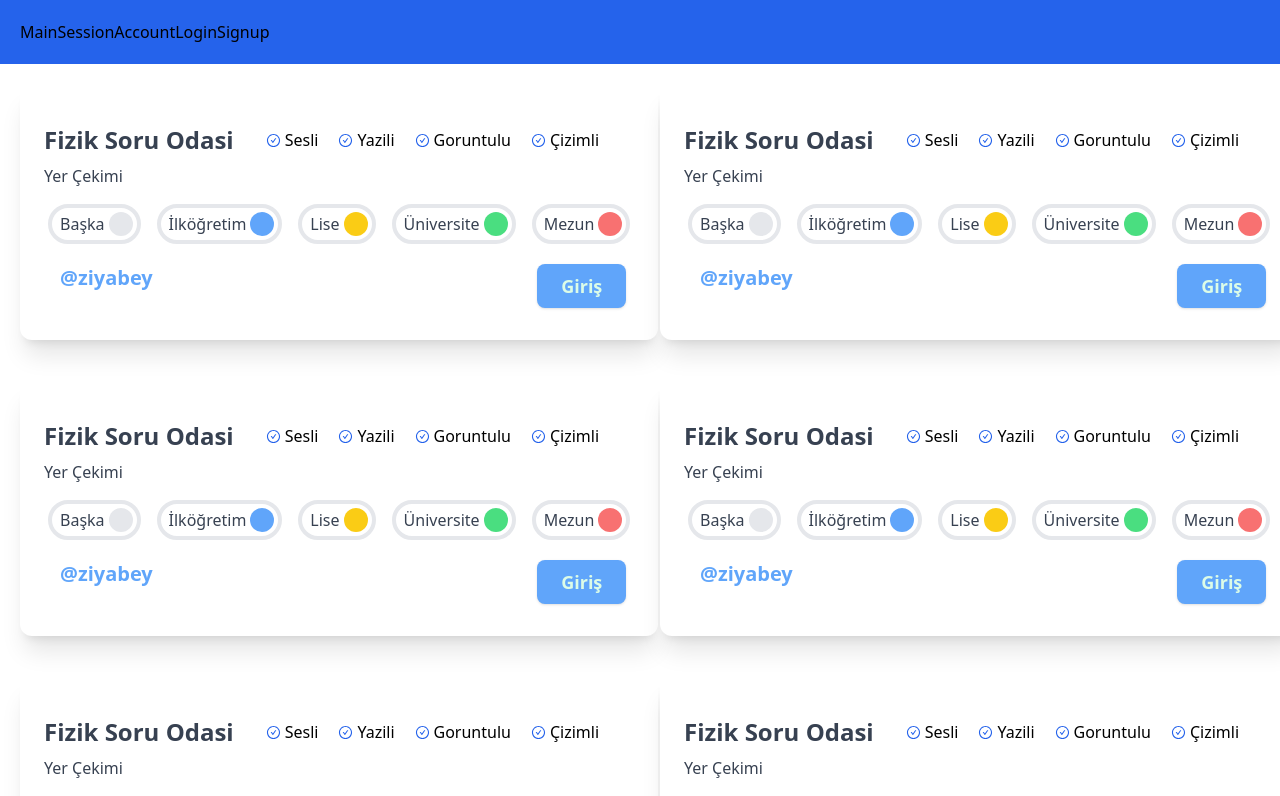
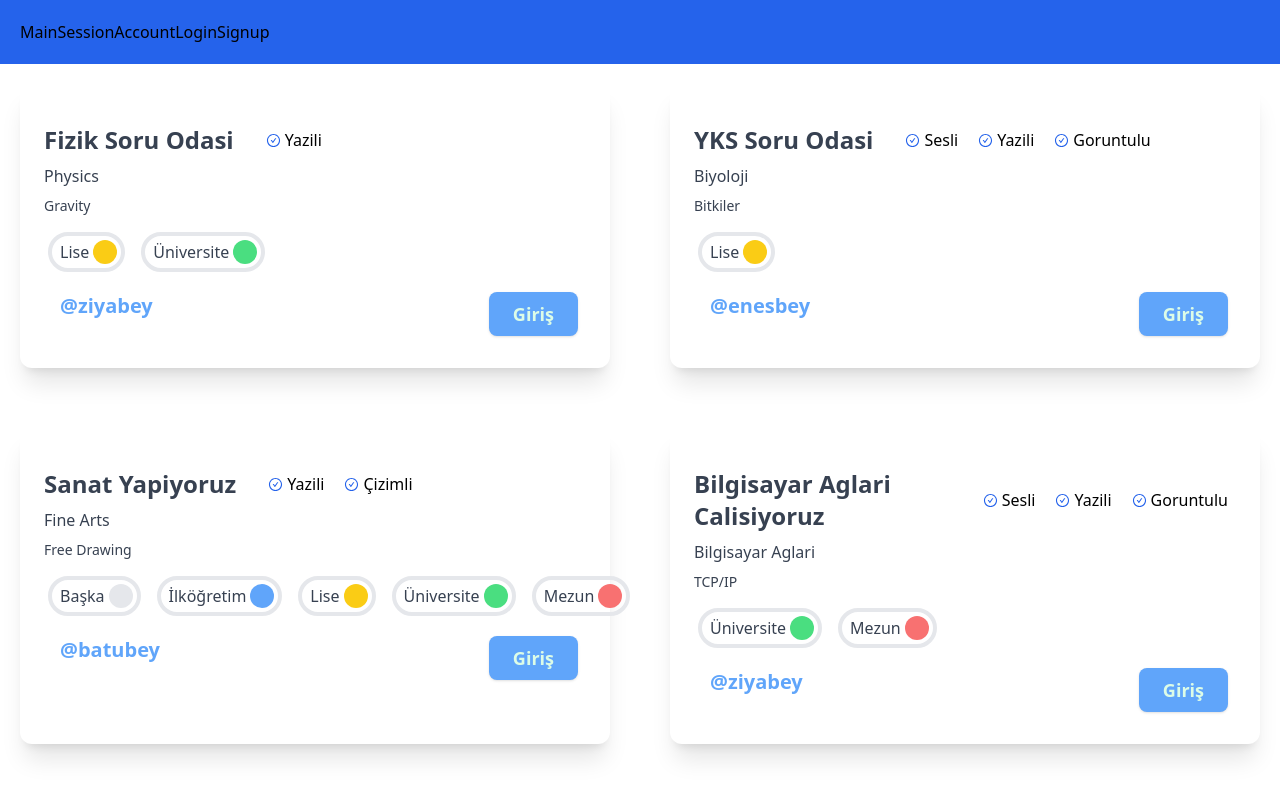
Before and after one commit to BatuhanAC/calisma_odasi, a React (Create React App) app: page / in a window 1280 px wide. Shown: the top 796 px of the page. Built offline with nearby package versions, Linux system fonts and the light colour scheme; data requests are answered from the project's data file.

Commit message:
RoomBox edited

```diff
--- a/package.json
+++ b/package.json
@@ -7,6 +7,7 @@
     "@testing-library/jest-dom": "^5.16.4",
     "@testing-library/react": "^13.3.0",
     "@testing-library/user-event": "^13.5.0",
+    "axios": "^0.27.2",
     "json-server": "^0.17.0",
     "react": "^18.2.0",
     "react-dom": "^18.2.0",
--- a/src/components/macros/Main.js
+++ b/src/components/macros/Main.js
@@ -1,15 +1,33 @@
-import React from "react";
+import React, { useState, useEffect } from "react";
 import { RoomBox } from "../micros/RoomBox";
-
+import axios from "axios";
 const Main = () => {
+  const [isLoading, setIsLoading] = useState(true);
+  const [data, setData] = useState([]);
+  const [error, setError] = useState(null);
+  useEffect(() => {
+    axios
+      .get("http://localhost:4000/rooms")
+      .then((res) => {
+        setData(res.data);
+        setIsLoading(false);
+      })
+      .catch((err) => {
+        setError(err.message);
+        setIsLoading(false);
+      });
+  }, []);
+  if (isLoading) {
+    return <div>Loading...</div>;
+  }
+  if (error) {
+    return <div>{error.message}</div>;
+  }
   return (
-    <div className='grid grid-cols-1 lg:grid-cols-2'>
-      <RoomBox></RoomBox>
-      <RoomBox></RoomBox>
-      <RoomBox></RoomBox>
-      <RoomBox></RoomBox>
-      <RoomBox></RoomBox>
-      <RoomBox></RoomBox>
+    <div className='grid grid-cols-1 gap-5 lg:grid-cols-2'>
+      {data.map((room) => (
+        <RoomBox room={room} />
+      ))}
     </div>
   );
 };
--- a/src/components/micros/RoomBox.js
+++ b/src/components/micros/RoomBox.js
@@ -1,60 +1,94 @@
 import React from "react";
 import { AiOutlineCheckCircle } from "react-icons/ai";
 export const RoomBox = ({ room }) => {
-  //const { name, education_level, room_type, lesson, topic,created_at } = room;
+  console.log("Oda", room);
   return (
-    <div className=' w-fit p-6 m-5 bg-white rounded-xl shadow-xl hover:shadow-2xl hover:scale-105 transition-all transform duration-500'>
+    <div className=' w-auto p-6 m-5 bg-white rounded-xl shadow-xl hover:shadow-2xl hover:scale-105 transition-all transform duration-500'>
       <div className='mt-4'>
         <div className=' flex flex-row'>
           <h1 className='text-2xl font-bold text-gray-700 mr-5'>
-            Fizik Soru Odasi
+            {room?.name}
           </h1>
           <div className=' flex flex-row'>
+            {room?.room_type?.audio_chat && (
               <div className='flex flex-row px-2  cursor-text justify-center items-center '>
-              <AiOutlineCheckCircle className='mx-1 text-blue-600' size={15} />
+                <AiOutlineCheckCircle
+                  className='mx-1 text-blue-600'
+                  size={15}
+                />
                 Sesli
               </div>
+            )}
+            {room?.room_type?.text_chat && (
               <div className='flex flex-row px-2  cursor-text justify-center items-center '>
-              <AiOutlineCheckCircle className='mx-1 text-blue-600' size={15} />
+                <AiOutlineCheckCircle
+                  className='mx-1 text-blue-600'
+                  size={15}
+                />
                 Yazili
               </div>
+            )}
+            {room?.room_type?.video_chat && (
               <div className='flex flex-row px-2  cursor-text justify-center items-center '>
-              <AiOutlineCheckCircle className='mx-1 text-blue-600' size={15} />
+                <AiOutlineCheckCircle
+                  className='mx-1 text-blue-600'
+                  size={15}
+                />
                 Goruntulu
               </div>
+            )}
+            {room?.room_type?.whiteboard && (
               <div className='flex flex-row px-2  cursor-text justify-center items-center '>
-              <AiOutlineCheckCircle className='mx-1 text-blue-600' size={15} />
+                <AiOutlineCheckCircle
+                  className='mx-1 text-blue-600'
+                  size={15}
+                />
                 Çizimli
               </div>
+            )}
           </div>
         </div>
-        <p className='text-md mt-2 text-gray-700'>Yer Çekimi</p>
+        <p className='text-md font-medium mt-2  text-gray-700'>
+          {room?.lesson}
+        </p>
+        <p className='text-sm mt-2 text-gray-700'>{room?.topic}</p>
         <div className='mt-3 space-x-4 flex p-1'>
+          {room?.education_level?.other && (
             <div className='flex flex-row p-1 border-4 rounded-full cursor-pointer hover:border-white-200 hover:scale-105 transition transform duration-200'>
               <p className='text-md mx-1 text-gray-700'>Başka</p>
               <span className='block h-6 w-6 bg-gray-200 rounded-full'> </span>
             </div>
+          )}
+          {room?.education_level?.primary_school && (
             <div className='flex flex-row p-1 border-4 rounded-full cursor-pointer hover:border-blue-200 hover:scale-105 transition transform duration-200'>
               <p className='text-md mx-1 text-gray-700'>İlköğretim</p>
               <span className='block h-6 w-6 bg-blue-400 rounded-full'> </span>
             </div>
-
+          )}
+          {room?.education_level?.high_school && (
             <div className='flex flex-row p-1 border-4 rounded-full cursor-pointer hover:border-yellow-200 hover:scale-105 transition transform duration-200'>
               <p className='text-md mx-1 text-gray-700'>Lise</p>
-            <span className='block h-6 w-6 bg-yellow-400 rounded-full'> </span>
+              <span className='block h-6 w-6 bg-yellow-400 rounded-full'>
+                {" "}
+              </span>
             </div>
+          )}
+          {room?.education_level?.university && (
             <div className='flex flex-row p-1 border-4 rounded-full cursor-pointer hover:border-green-200 hover:scale-105 transition transform duration-200'>
               <p className='text-md mx-1 text-gray-700'>Üniversite</p>
               <span className='block h-6 w-6 bg-green-400 rounded-full'> </span>
             </div>
+          )}
+          {room?.education_level?.post_graduate && (
             <div className='flex flex-row p-1 border-4 rounded-full cursor-pointer hover:border-red-200 hover:scale-105 transition transform duration-200'>
               <p className='text-md mx-1 text-gray-700'>Mezun</p>
               <span className='block h-6 w-6 bg-red-400 rounded-full'> </span>
             </div>
+          )}
         </div>
         <div className='mt-4 mb-2 flex justify-between pl-4 pr-2'>
           <p className='block text-xl font-semibold text-blue-400 cursor-auto'>
-            @ziyabey
+            @{room?.auth?.room_owner_id}
           </p>
           <button className='text-lg block font-semibold py-2 px-6 text-green-100 hover:text-white bg-blue-400 rounded-lg shadow hover:shadow-md transition duration-300'>
             Giriş
```
Also changed, not shown: 1 other file (tests, documents, lock files or other folders). Lines whose indentation alone changed are shown as unchanged.
